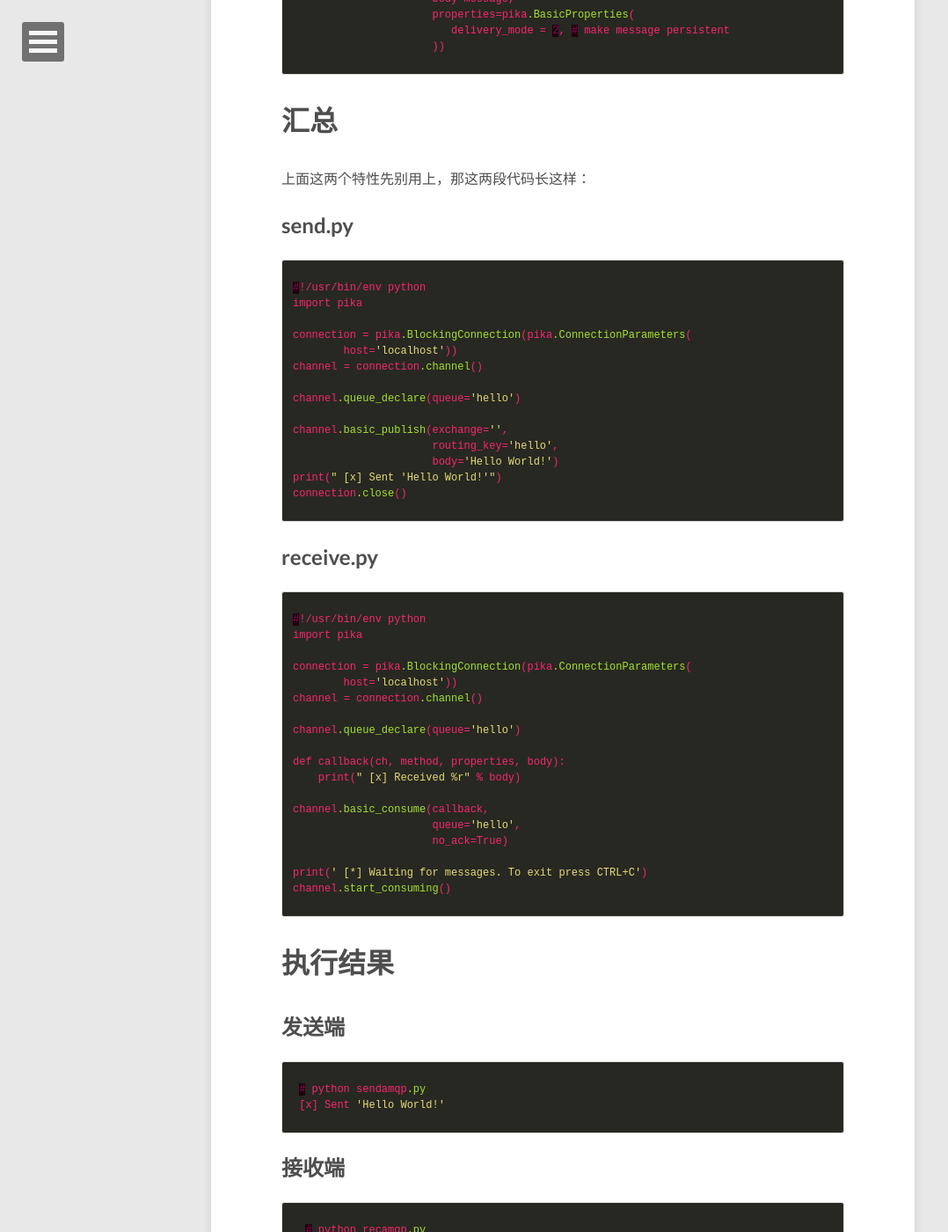
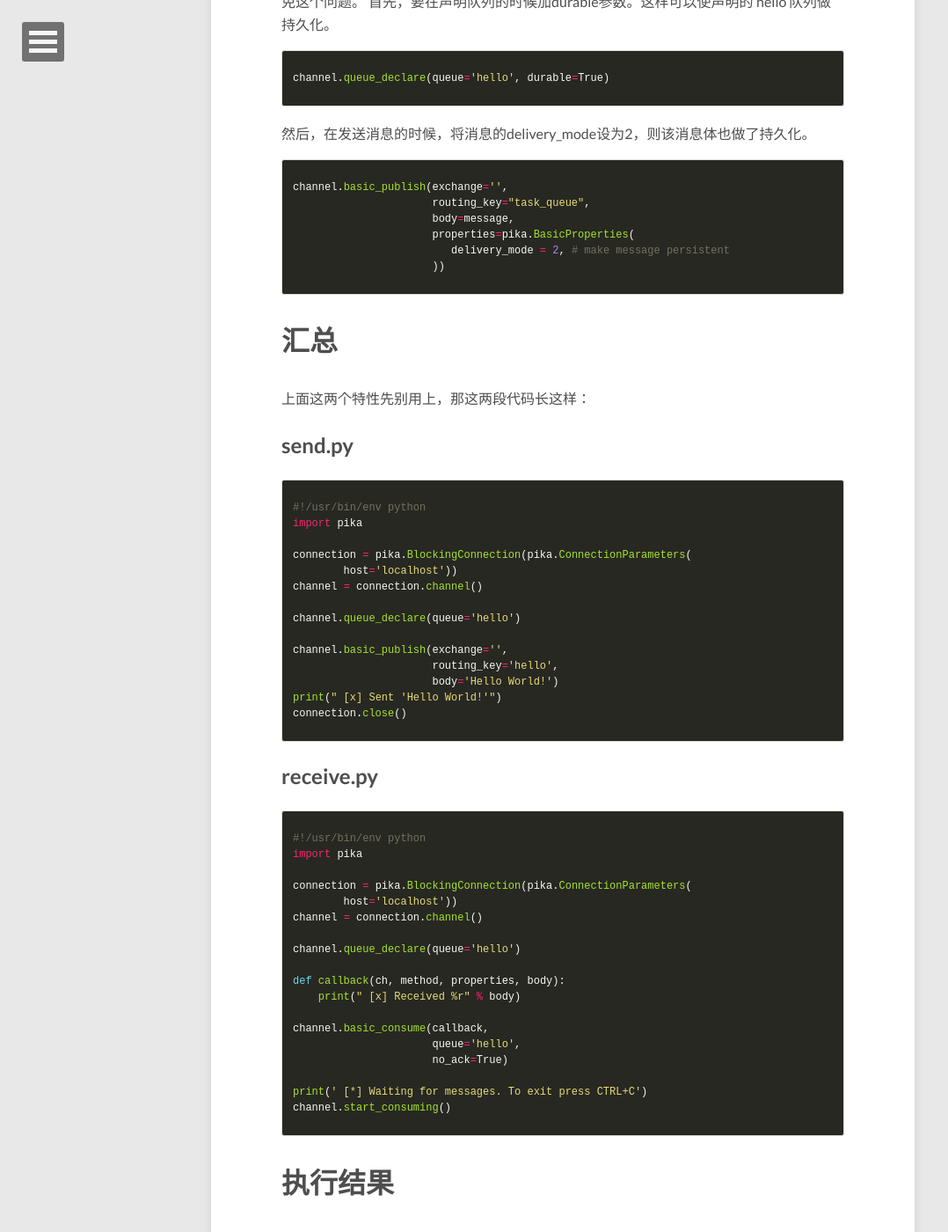
Before and after one commit to seethedoor/seethedoor.github.io, a Jekyll site: the page built from _posts/2016-05-23-how-to-python-rabbitmq.md, in a window 1280 px wide and 1400 px high, scrolled down 3497 px. Shown: the whole window at 88% size, without its empty margins (0-1078 px from the left). Built offline with Jekyll 4.4.1, drawn with Linux system fonts in a browser that asks for light colours; nearby versions of some CDN libraries; some of the changed text lies outside the part shown.

Commit message:
modified:   _posts/2016-05-23-how-to-python-rabbitmq.md 	modified:   _posts/2016-05-26-how-to-python-xmlrpc.md 	modified:   _posts/2016-06-01-how-to-rabbitmq-workqueue.md 	modified:   _posts/2016-06-02-how-to-rabbit-exchanges.md 	new file:   _posts/2016-06-02-how-to-rabbit-python-rpc.md 	new file:   images/rabbit_direct.png 	new file:   images/rabbit_dispatch.png 	new file:   images/rabbit_fanout.png 	new file:   images/rabbit_rpc.png 	new file:   images/rabbit_topic.png 	new file:   images/rabbit_trans.png

```diff
--- a/_posts/2016-05-23-how-to-python-rabbitmq.md
+++ b/_posts/2016-05-23-how-to-python-rabbitmq.md
@@ -24,20 +24,25 @@ Post Office当然是一个第三方的服务。于是不管是服务端还是客
 
 怎么用python来写AMQP的信息收发，下面写几篇文章总结一下如何从发送接收消息到使用rabbitMQ做RPC。
 
-本篇的后续内容，介绍如何实现消息在rabbitMQ上的发送接收。
+ok，前面都是废话，本篇的后续内容，介绍如何实现消息在rabbitMQ上的发送接收。类似下面的这种最简单的情况。当然，准备在后面的两三篇文章讲到用rabbit来做python的rpc连接。
+<figure class="half">
+  <img src="/images/rabbit_trans.png" alt="">
+  <figcaption>发送接收消息原理.</figcaption>
+</figure>
+
 我们用pika 0.10.0，这是一个对接rabbitMQ的python客户端包。
 
 
 # 用python怎么写信息的发送端？
 首先的首先，需要下载一个pika，地址https://pypi.python.org/pypi?:action=show_md5&digest=db5025bc5abfb0f78573616ee846df31
 拿到之后，解压，安装，安装方法如下：
-{% highlight css %}
+{% highlight bash %}
 # python setup.py build
 # python setup.py install
 {% endhighlight %}
 首先创建一个连接，假设MQ在本地。
 
-{% highlight css %}
+{% highlight python %}
 #!/usr/bin/env python
 import pika
 
@@ -51,14 +56,14 @@ channel = connection.channel()
 
 连上之后，需要一个有一条队列，我们再往这个队列中扔信息。假设这个队列叫“hello”
 
-{% highlight css %}
+{% highlight python %}
 channel.queue_declare(queue='hello')
 {% endhighlight %}
 
 往队列里面发一条字符串“hello world!”
 
 这个时候，通过命令rabbitmqctl list_queues可以看到你所发的这条消息数。如果你发送了消息另一端还没收走，应该有这种效果，hello队列里面有1条消息：
-{% highlight css %}
+{% highlight python %}
 $ rabbitmqctl list_queues
 Listing queues ...
 hello    1
@@ -68,13 +73,13 @@ hello    1
 # 用python怎么写信息的接收端？
 同样，需要装好pika。
 then, 需要在代码里创建一个callback函数，这个函数将被pika调用。
-{% highlight css %}
+{% highlight python %}
 def callback(ch, method, properties, body):
     print(" [x] Received %r" % body)
 {% endhighlight %}
 
 然后，这个函数的接收对象队列需要说明清楚，是“hello”：
-{% highlight css %}
+{% highlight python %}
 channel.basic_consume(callback,
                       queue='hello',
                       no_ack=True)
@@ -89,7 +94,7 @@ channel.start_consuming()
 消息被接收走之后，如果设置为no_ack，那此时rabbitMQ就会把队列里面这条消息干掉。如果此时任务执行失败，比如某个收了消息的worker挂了，那这个消息就从此消失了。因此，rabbitMQ考虑了这个情况，加了一个消息确认的机制，如果这里no_ack设置为False（或者不用设，默认ack开启），那么在消息被worker执行完返回的时候，会向队列发送一个ACK说明某个消息已经被接收和处理完了。MQ接收到这个ACK确认之后，才会将消息删除。一个场景：worker执行的时候宕机了，就会将消息发送给另一个worker，而不是直接删除。如此来保证消息被接收不丢失。
 这里有个问题，rabbitMQ什么时候会认为worker挂掉而重发消息呢？判断标准是worker是否还在监听队列，如果它没有发送ACK就断开连接了，此时就认为消息该重发了。rabbitMQ没有超时的概念。
 这个在接收端返回的ack如何发送呢？
-{% highlight css %}
+{% highlight python %}
 ch.basic_ack(delivery_tag = method.delivery_tag)
 {% endhighlight %}
 这句话加在callback函数的最后。如果忘了在接收端加这句重要的ACK而没设置no_ack=True的话，后果就会是，rabbitMQ一直以为你没有执行完成，于是一直hold住这个消息，这样消息体就会越塞越多，最后把内存撑爆。
@@ -98,11 +103,11 @@ ch.basic_ack(delivery_tag = method.delivery_tag)
 ## 消息持久化
 消息如果只存内存，那rabbitMQ主机倒了，上面的消息就全部丢失。消息的持久化可以避免这个问题。
 首先，要在声明队列的时候加durable参数。这样可以使声明的‘hello’队列做持久化。
-{% highlight css %}
+{% highlight python %}
 channel.queue_declare(queue='hello', durable=True)
 {% endhighlight %}
 然后，在发送消息的时候，将消息的delivery_mode设为2，则该消息体也做了持久化。
-{% highlight css %}
+{% highlight python %}
 channel.basic_publish(exchange='',
                       routing_key="task_queue",
                       body=message,
@@ -115,7 +120,7 @@ channel.basic_publish(exchange='',
 上面这两个特性先别用上，那这两段代码长这样：
 
 ## send.py
-{% highlight css %}
+{% highlight python %}
 #!/usr/bin/env python
 import pika
 
@@ -133,7 +138,7 @@ connection.close()
 {% endhighlight %}
 
 ## receive.py
-{% highlight css %}
+{% highlight python %}
 #!/usr/bin/env python
 import pika
 
@@ -157,13 +162,13 @@ channel.start_consuming()
 # 执行结果
 
 ## 发送端
-{% highlight css %}
+{% highlight python %}
  # python sendamqp.py
  [x] Sent 'Hello World!'
 {% endhighlight %}
 
 ## 接收端
-{% highlight css %}
+{% highlight python %}
   # python recamqp.py
  [*] Waiting for messages. To exit press CTRL+C
  [x] Received 'Hello World!'
```
Also changed, not shown: _posts/2016-05-26-how-to-python-xmlrpc.md (+2 -2 lines), _posts/2016-06-01-how-to-rabbitmq-workqueue.md (+13 -8 lines), _posts/2016-06-02-how-to-rabbit-exchanges.md (+20 -7 lines), _posts/2016-06-02-how-to-rabbit-python-rpc.md (added, +118 -0 lines), images/rabbit_direct.png (added), images/rabbit_dispatch.png (added), images/rabbit_fanout.png (added), images/rabbit_rpc.png (added), images/rabbit_topic.png (added), images/rabbit_trans.png (added).
